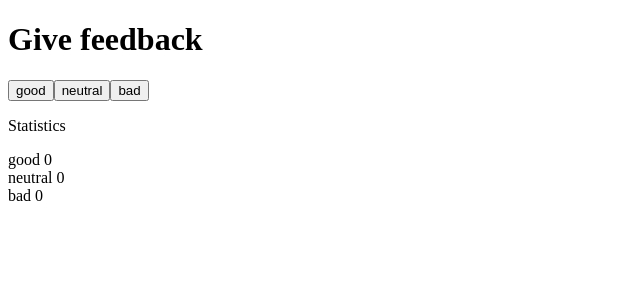
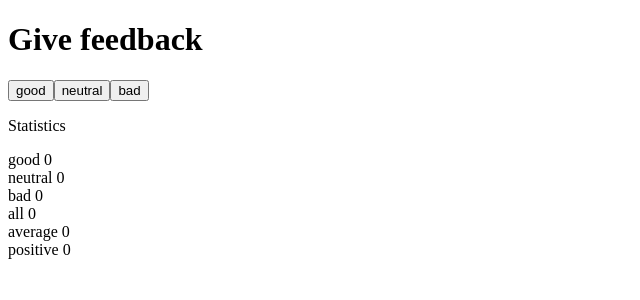
Before and after one commit to ProgSaleh/fullstackopen2022, a React (Create React App) app in the folder part1/: page / in a window 1280 px wide. Shown: the top 300 px of the page, without its empty margins (0-640 px from the left). Built offline with nearby package versions, Linux system fonts and the light colour scheme.

Commit message:
solve: 1.7: unicafe step2

```diff
--- a/part1/src/App.js
+++ b/part1/src/App.js
@@ -14,21 +14,37 @@ const FeedbackValue = ({ text, value }) => (
   </div>
 );
 
+const FeedbackStatValue = ({ text, value }) => (
+  <div>
+    <span>{text}</span> <span>{value}</span>
+  </div>
+);
+
 const App = () => {
   const [good, setGood] = useState(0);
   const [neutral, setNeutral] = useState(0);
   const [bad, setBad] = useState(0);
 
+  const average =
+    good || neutral || bad
+      ? (good * 1 + neutral * 0 + bad * -1) / (good + neutral + bad)
+      : 0;
+  const positive =
+    good || neutral || bad ? (good / (good + neutral + bad)) * 100 + " %" : 0;
+
   return (
     <>
-      <FeedbackHead headText={"Give feedback"} />
-      <Button text={"good"} handleClick={() => setGood(good + 1)} />
-      <Button text={"neutral"} handleClick={() => setNeutral(neutral + 1)} />
-      <Button text={"bad"} handleClick={() => setBad(bad + 1)} />
-      <StatText text={"Statistics"} />
-      <FeedbackValue text={"good"} value={good} />
-      <FeedbackValue text={"neutral"} value={neutral} />
-      <FeedbackValue text={"bad"} value={bad} />
+      <FeedbackHead headText="Give feedback" />
+      <Button text="good" handleClick={() => setGood(good + 1)} />
+      <Button text="neutral" handleClick={() => setNeutral(neutral + 1)} />
+      <Button text="bad" handleClick={() => setBad(bad + 1)} />
+      <StatText text="Statistics" />
+      <FeedbackValue text="good" value={good} />
+      <FeedbackValue text="neutral" value={neutral} />
+      <FeedbackValue text="bad" value={bad} />
+      <FeedbackStatValue value={good + neutral + bad} text="all" />
+      <FeedbackStatValue value={average} text="average" />
+      <FeedbackStatValue value={positive} text="positive" />
     </>
   );
 };
```
